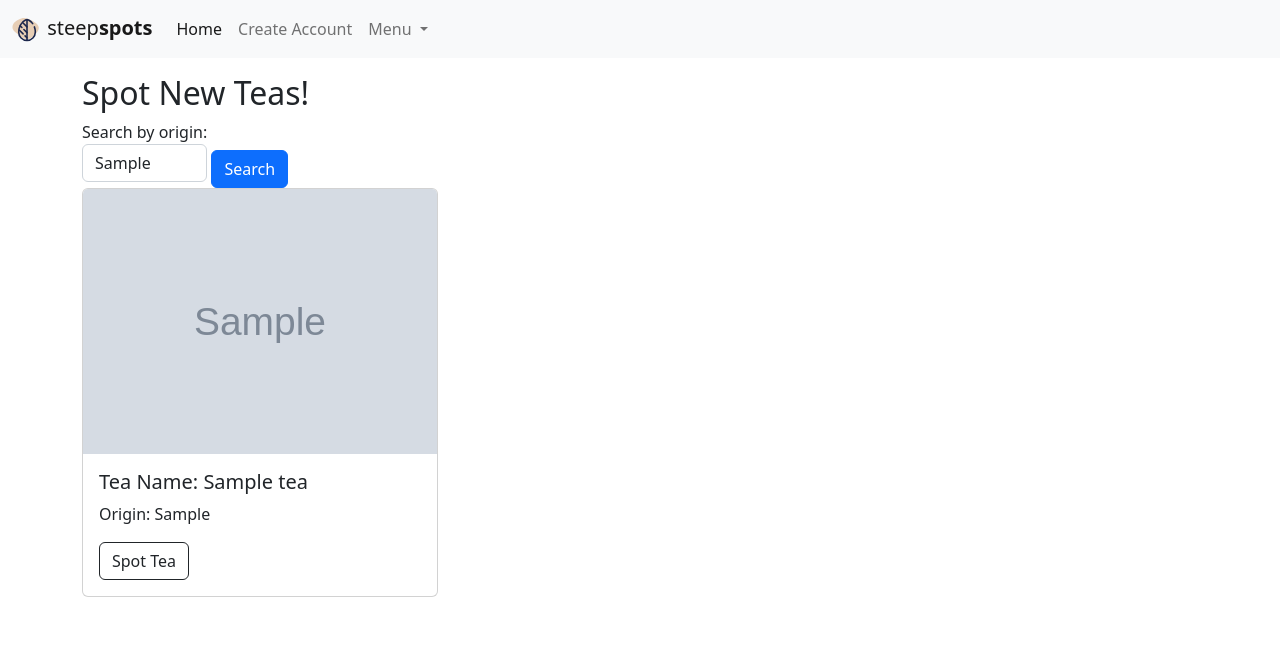
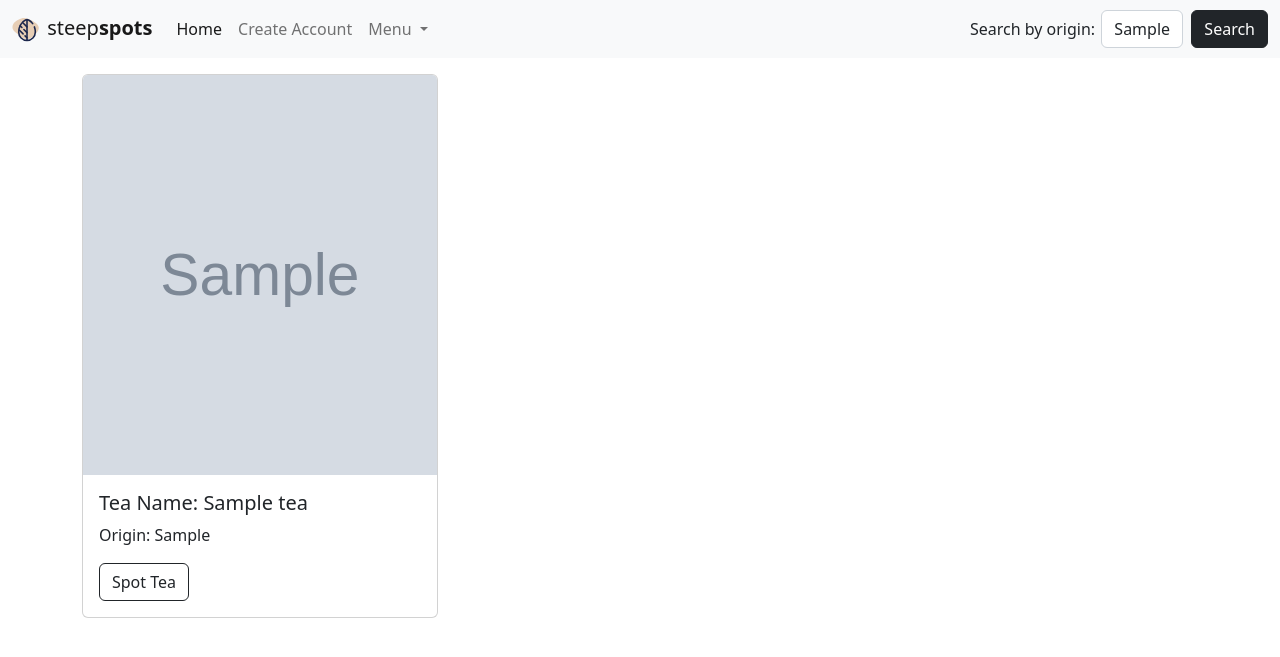
Before and after one commit to elangley12/steepspots, a Flask app: page / in a window 1280 px wide. Shown: the top 657 px of the page. Run offline with Flask 2, Linux system fonts and the light colour scheme; tables that the repository leaves empty hold one stand-in row (values such as "Sample post"); grey boxes marked "Sample" are stand-in pictures.

Commit message:
moved search drop down to nav bar on homepage route only

```diff
--- a/server.py
+++ b/server.py
@@ -164,11 +164,15 @@ def show_tea_results():
 def add_favorite_tea(tea_id):
     """Add tea to user profile."""
 
-    user_id = session["user"]
+    if 'user' in session:
+        user_id = session["user"]
+        favorite_tea = crud.create_favorite_tea(user_id, tea_id)
+        return redirect("/user_profile")
+    else:
+        flash("Please login or create an account to favorite teas.")
+        return redirect('/')
 
-    favorite_tea = crud.create_favorite_tea(user_id, tea_id)
 
-    return redirect("/user_profile")
 
 
 
--- a/static/styles.css
+++ b/static/styles.css
@@ -0,0 +1,8 @@
+.tea-cards {
+    height: 50vh;
+    object-fit: cover;
+}
+
+#search-label {
+    margin-right: .5%;
+}
--- a/static/tea-results.js
+++ b/static/tea-results.js
@@ -1,5 +1,5 @@
 'use strict';
-
+// here's a good spot to add an alert for testing connections
 
 function showTeaResults(evt) {
     evt.preventDefault();
--- a/templates/base.html
+++ b/templates/base.html
@@ -7,6 +7,7 @@
     <title>
       {% block title %} PLACEHOLDER {% endblock %}
     </title>
+    <link rel="stylesheet" href="../static/styles.css"/>
     {% block head %}{% endblock %}
   </head>
   <body>
@@ -51,6 +52,20 @@
             <button class="btn btn-outline-success" type="submit">Search</button>
           </form> -->
         </div>
+
+        <!-- flask html jinja if statement to check route, only want to show on homepage -->
+        {% if request.endpoint == 'homepage'  %}
+        <label id="search-label">Search by origin: </label>
+        <form id="origin-search" class="search-group d-flex" role="search">
+              <select id="tea-origin-field" name="tea-origin" class="form-control form-control me-2" aria-label="Search">
+                {% for origin in all_origins %}
+                  <option value={{origin[0]}}>{{origin[0]}}</option>
+                {% endfor %}
+              </select>
+            <button type="submit" id="search-form-button" class="btn btn-dark">Search</button>
+        </form>
+        {% endif %}
+
       </div>
     </nav>
 
--- a/templates/homepage.html
+++ b/templates/homepage.html
@@ -3,21 +3,7 @@
 
 {% block body %}
 
-  <h2>Spot New Teas!</h2>
 
-  <!-- This is like my search bar form -->
-  <form id="origin-search">
-    <div class="search-group">
-      <label>Search by origin:
-        <select id="tea-origin-field" name="tea-origin" class="form-control">
-          {% for origin in all_origins %}
-            <option value={{origin[0]}}>{{origin[0]}}</option>
-          {% endfor %}
-        </select>
-      </label>
-      <button type="submit" id="search-form-button" class="btn btn-primary mt-2">Search</button>
-    </div>
-  </form>
 
   <!-- tip: check out card component from bootstrap -->
   <!-- TODO - add class to table headers for quick styling later, also move this to JS probably-->
```
